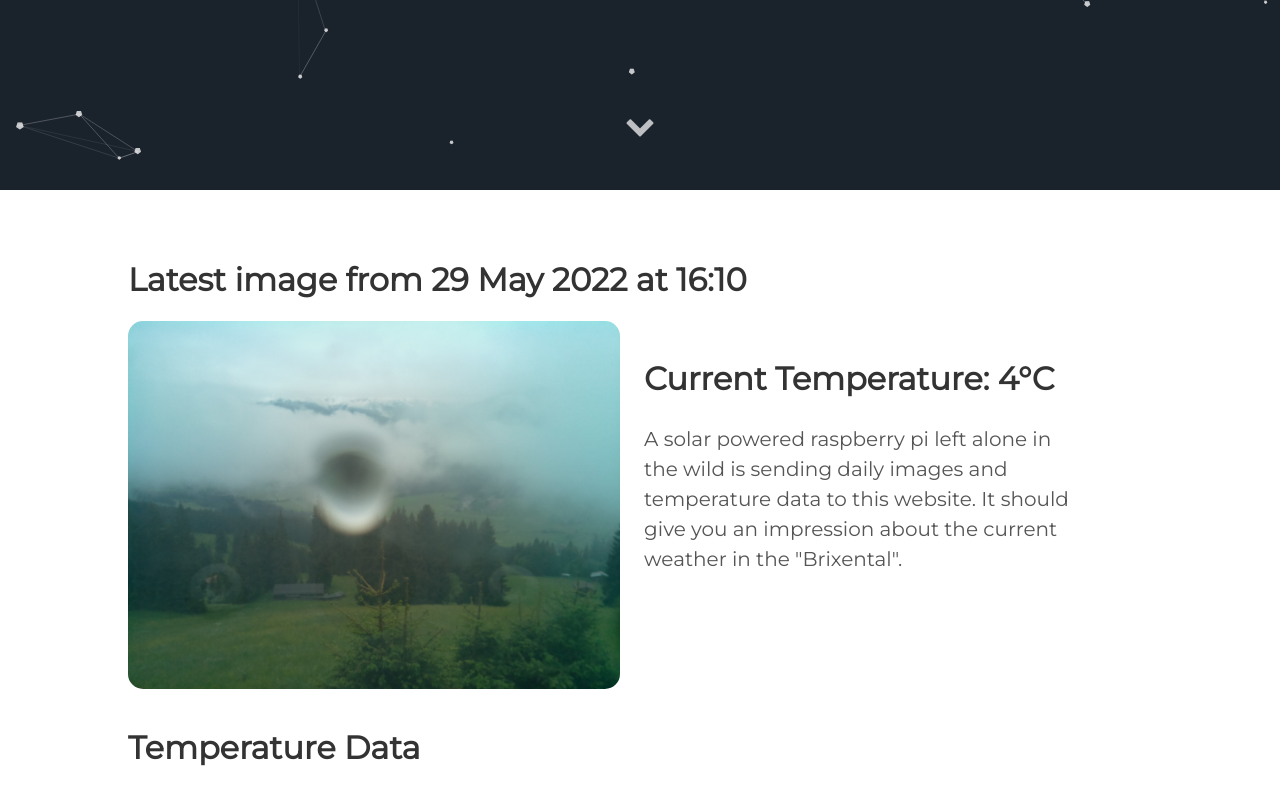
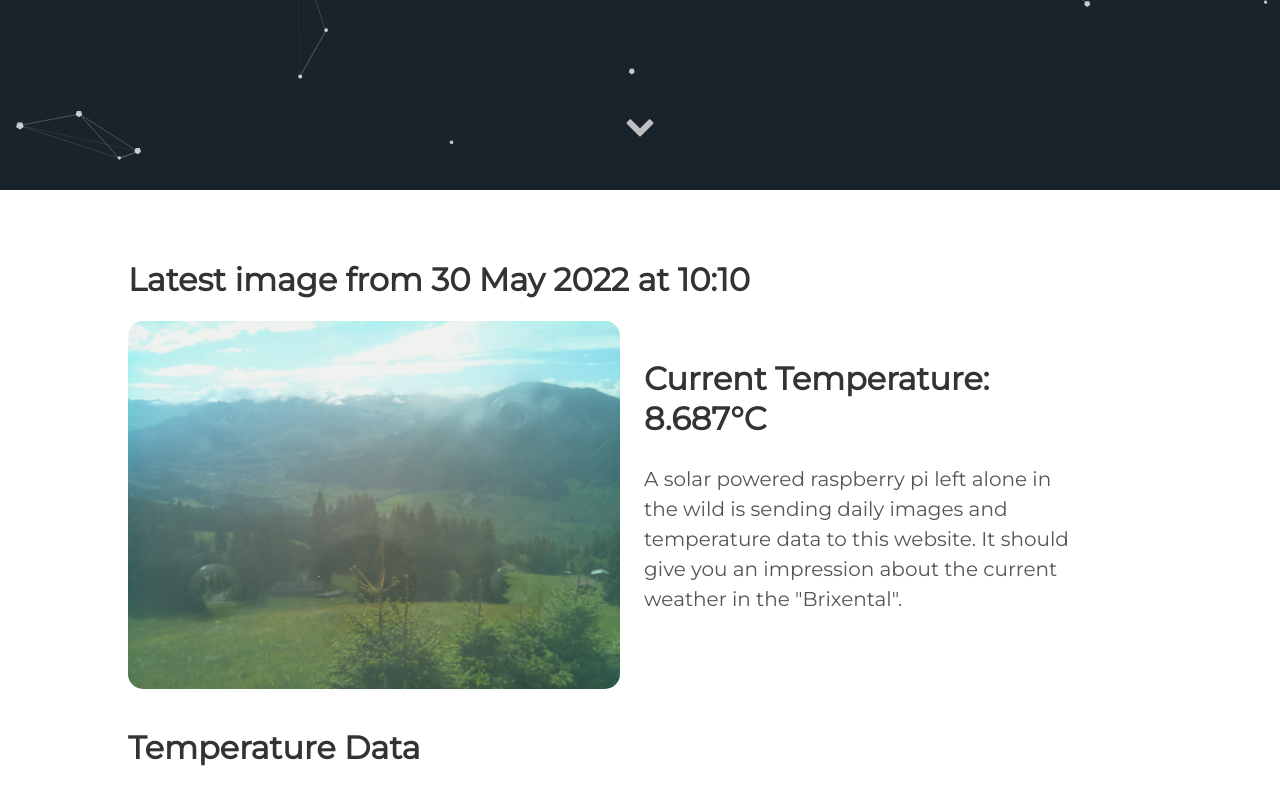
Before and after one commit to vektorious/vektorious.github.io, a Jekyll site: the page built from resources/huette.md, in a window 1280 px wide and 900 px high, scrolled down 710 px. Shown: the top 805 px of the window. Built offline with Jekyll 4.4.1, drawn with Linux system fonts in a browser that asks for light colours.

Commit message:
I'm a bot beep boop

```diff
--- a/resources/huette.md
+++ b/resources/huette.md
@@ -6,13 +6,13 @@ image: '/assets/img/'
 description: 'Live image from the Austrian alps'
 twitter_text: ' '
 ---
-## Latest image from 29 May 2022 at 16:10
+## Latest image from 30 May 2022 at 10:10
 <div class="huette">
   <div class="huette-image">
     <img src="{{ "/assets/img/huette.jpg" | prepend: site.baseurl }}">
   </div>
   <div class="huette-text">
-        <h2>Current Temperature: 4°C</h2>
+        <h2>Current Temperature: 8.687°C</h2>
         <p>A solar powered raspberry pi left alone in the wild is sending daily images and temperature data to this website. It should give you an impression about the current weather in the "Brixental".</p>
 
   </div>
```
Also changed, not shown: rpi-script/2022-05-30_100919.txt (renamed from rpi-script/2022-05-29_160918.txt, +5 -5 lines), rpi-script/huette.md (+2 -2 lines), assets/img/huette.jpg, assets/img/temp_plot.png, rpi-script/temp_plot.png, 1 other file.
